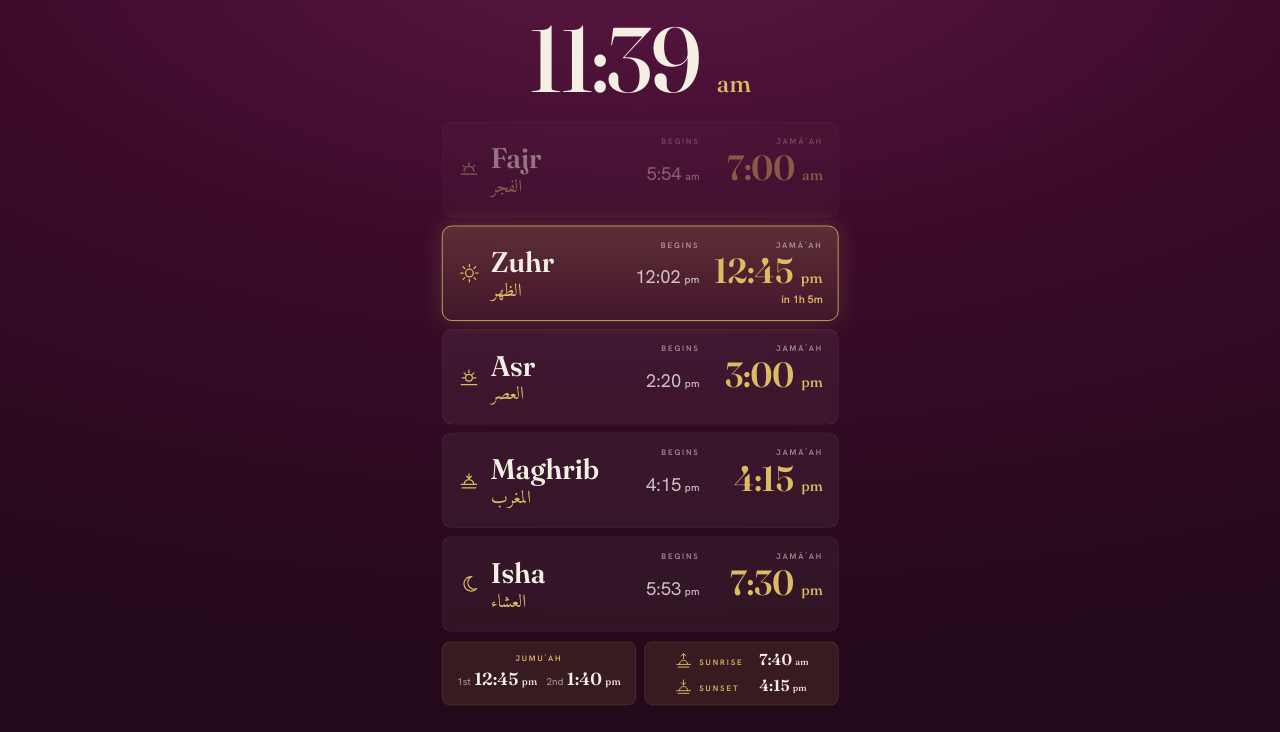
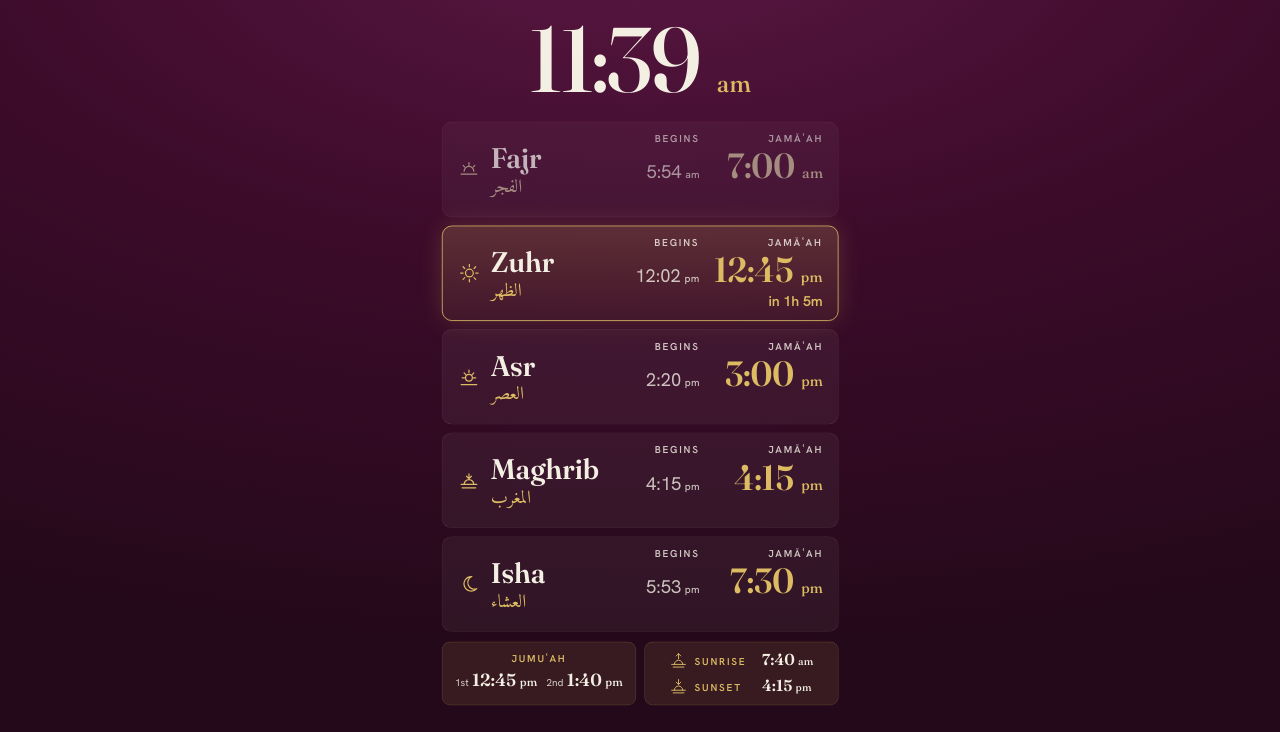
Before and after one commit to yameenbux/Taiyabah-Mosque-Interactive-Screens, a website: page timetablevertical.html in a window 1280 px wide. Shown: the part 68-800 px from the top of the page. Drawn offline with Linux system fonts and the light colour scheme.

Commit message:
Screens fill any TV, and the timetable is readable from the rows
- Fill: the layout now scales up as well as down, keeping its
  proportions, so a 4K TV whose browser reports 3840x2160 is filled
  edge to edge instead of showing a half-size screen. Tested at 720p,
  1080p, 4K and a screen a little short of 16:9, both orientations.
- Readable: labels from 19px to 26px and brighter, the countdown from
  28px to 38px, Friday's 1st/2nd labels and small am/pm enlarged. A
  prayer that has passed fades less and loses its colour instead, so
  it reads as done but stays at 4.5:1 contrast (it was 2.0 to 3.7).
- Tests: no text under 24px of the layout, key times at least 7:1
  contrast, everything else at least 4.5:1, at three times of day.

Co-Authored-By: Claude Opus 5.5 <noreply@anthropic.com>
Claude-Session: https://claude.ai/code/session_01U5zPpiU2Ai19wg5wE3gQzq

```diff
--- a/src/shared/frame.css
+++ b/src/shared/frame.css
@@ -1,8 +1,8 @@
 [hidden]{display:none!important}
 /* The frame every screen shares: plum ground, star, header, the drifting
    stage, and the next-jamāʿah / Jumuʿah bar. Laid out at a fixed reference
-   size (1920×1080, or 1080×1920 portrait) and scaled down to the TV by
-   fitToViewport(), never up. */
+   size (1920×1080, or 1080×1920 portrait) and scaled to fill the TV by
+   fitToViewport(), up or down, keeping its proportions. */
 *{box-sizing:border-box;margin:0;padding:0}
 html,body{width:100%;height:100%;overflow:hidden;background:var(--deep)}
 body{font-family:var(--sans);color:var(--cream);-webkit-font-smoothing:antialiased;cursor:none}
--- a/src/timetable/screen.css
+++ b/src/timetable/screen.css
@@ -102,3 +102,23 @@ body.portrait #sbox{display:grid;justify-content:center;align-content:center;jus
 .sunpart .t{line-height:60px}
 body.portrait .sunpart .k{margin-bottom:0}
 body.portrait .sunpart .t{line-height:48px}
+
+/* ---- readable from the rows, for older eyes ----
+   Nothing under 24px of the 1080-line layout (about 14mm on a 49-inch TV);
+   labels at 26px and brighter; the countdown at 38px; a prayer that has
+   passed fades and loses its colour but stays at 4.5:1 contrast or better. */
+.card .k{font-size:26px;line-height:32px;height:32px;color:rgba(243,239,227,.82);letter-spacing:.18em}
+.card .cd{font-size:38px;line-height:48px;height:48px}
+.card.past{opacity:.74;filter:saturate(.35)}
+#jbox .eyebrow,.sunpart .k{font-size:26px;line-height:32px;letter-spacing:.18em}
+#jbox .times .lab{color:rgba(243,239,227,.85)}
+body.portrait .card{grid-template-rows:34px 96px 46px}
+body.portrait .card .k{font-size:24px;line-height:34px;height:auto}
+body.portrait .card .cd{font-size:34px;line-height:46px;height:46px}
+body.portrait #jbox .eyebrow,body.portrait .sunpart .k{font-size:24px}
+body.portrait .sunpart > div{grid-template-columns:150px auto}
+body.portrait .sunpart .t .ampm,body.portrait #jbox .times b .ampm{font-size:.64em}
+.card .j.two .lab{font-size:26px;color:rgba(243,239,227,.92)}
+.card .j.two .ampm{font-size:.56em}
+body.portrait .card .j.two .lab{font-size:24px}
+body.portrait .card .j.two .ampm{font-size:.62em}
--- a/timetablevertical.html
+++ b/timetablevertical.html
@@ -38,8 +38,8 @@
 [hidden]{display:none!important}
 /* The frame every screen shares: plum ground, star, header, the drifting
    stage, and the next-jamāʿah / Jumuʿah bar. Laid out at a fixed reference
-   size (1920×1080, or 1080×1920 portrait) and scaled down to the TV by
-   fitToViewport(), never up. */
+   size (1920×1080, or 1080×1920 portrait) and scaled to fill the TV by
+   fitToViewport(), up or down, keeping its proportions. */
 *{box-sizing:border-box;margin:0;padding:0}
 html,body{width:100%;height:100%;overflow:hidden;background:var(--deep)}
 body{font-family:var(--sans);color:var(--cream);-webkit-font-smoothing:antialiased;cursor:none}
@@ -181,6 +181,26 @@ body.portrait #sbox{display:grid;justify-content:center;align-content:center;jus
 .sunpart .t{line-height:60px}
 body.portrait .sunpart .k{margin-bottom:0}
 body.portrait .sunpart .t{line-height:48px}
+
+/* ---- readable from the rows, for older eyes ----
+   Nothing under 24px of the 1080-line layout (about 14mm on a 49-inch TV);
+   labels at 26px and brighter; the countdown at 38px; a prayer that has
+   passed fades and loses its colour but stays at 4.5:1 contrast or better. */
+.card .k{font-size:26px;line-height:32px;height:32px;color:rgba(243,239,227,.82);letter-spacing:.18em}
+.card .cd{font-size:38px;line-height:48px;height:48px}
+.card.past{opacity:.74;filter:saturate(.35)}
+#jbox .eyebrow,.sunpart .k{font-size:26px;line-height:32px;letter-spacing:.18em}
+#jbox .times .lab{color:rgba(243,239,227,.85)}
+body.portrait .card{grid-template-rows:34px 96px 46px}
+body.portrait .card .k{font-size:24px;line-height:34px;height:auto}
+body.portrait .card .cd{font-size:34px;line-height:46px;height:46px}
+body.portrait #jbox .eyebrow,body.portrait .sunpart .k{font-size:24px}
+body.portrait .sunpart > div{grid-template-columns:150px auto}
+body.portrait .sunpart .t .ampm,body.portrait #jbox .times b .ampm{font-size:.64em}
+.card .j.two .lab{font-size:26px;color:rgba(243,239,227,.92)}
+.card .j.two .ampm{font-size:.56em}
+body.portrait .card .j.two .lab{font-size:24px}
+body.portrait .card .j.two .ampm{font-size:.62em}
 </style>
 </head>
 <body class="portrait">
@@ -364,12 +384,14 @@ function renderFrame(now, opts) {
   return rec;
 }
 
-/* Scale the fixed-size layout down to fit the TV; never up. */
+/* Scale the fixed-size layout to fill the TV, up or down, keeping its
+ * proportions. A 4K TV whose browser reports 3840x2160 is filled edge to edge
+ * rather than showing a half-size screen in the middle. */
 function fitToViewport() {
   var c = document.getElementById("content");
   if (!c) return;
-  var s = Math.min(1, innerWidth / c.offsetWidth, innerHeight / c.offsetHeight);
-  c.style.transform = s < 0.999 ? "scale(" + s + ")" : "none";
+  var s = Math.min(innerWidth / c.offsetWidth, innerHeight / c.offsetHeight);
+  c.style.transform = Math.abs(s - 1) > 0.001 ? "scale(" + s + ")" : "none";
 }
 
 /* Reload, but only if the network can serve this page again. Wi-Fi down at
```
Also changed, not shown: docs/superpowers/specs/2026-11-16-prayer-hall-screen-design.md (+2 -2 lines), foyer.html (+7 -5 lines), foyervertical.html (+7 -5 lines), src/shared/frame.js (+5 -3 lines), tests/helpers.mjs (+33 -0 lines), tests/timetable.test.mjs (+37 -0 lines), timetable.html (+27 -5 lines), README.md.
